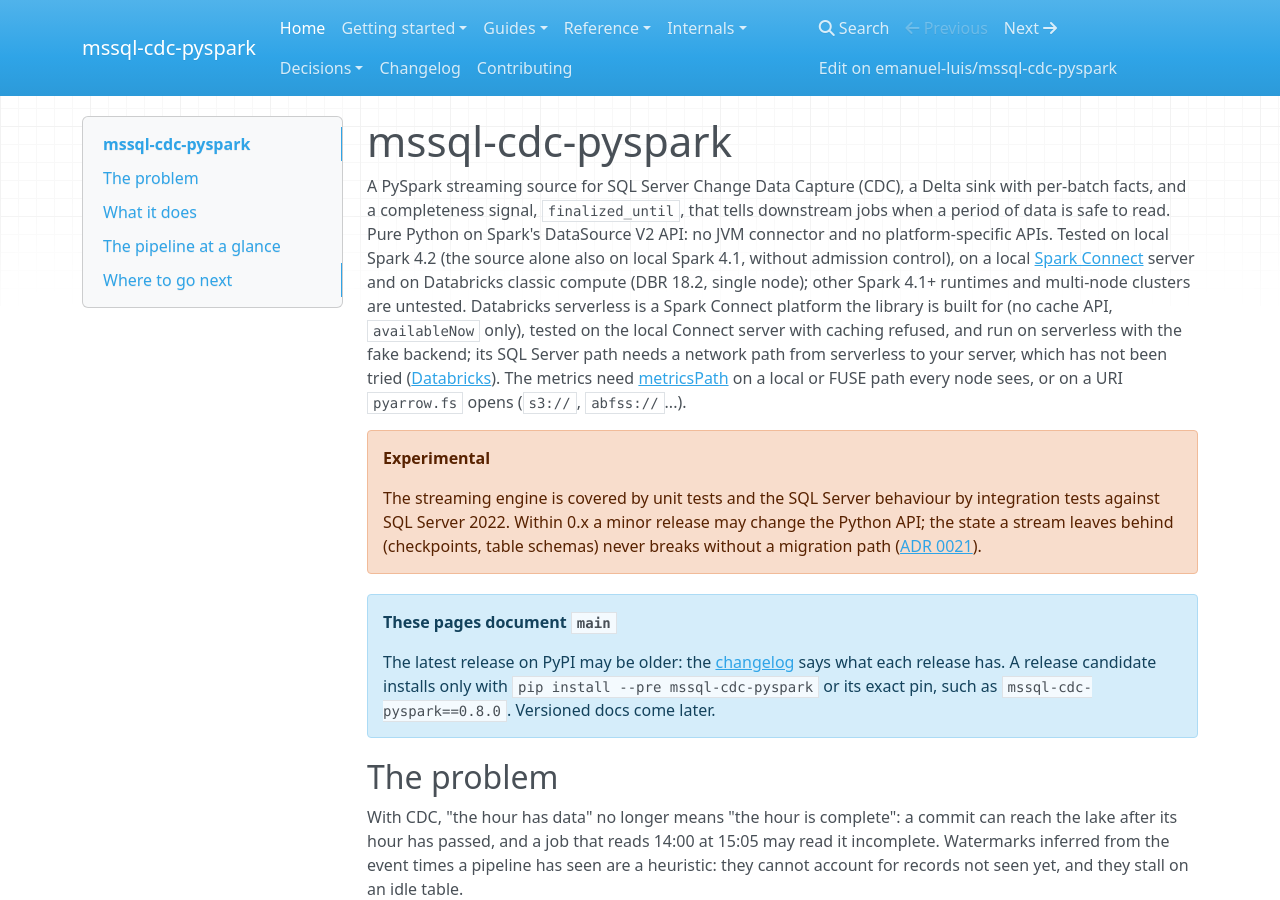
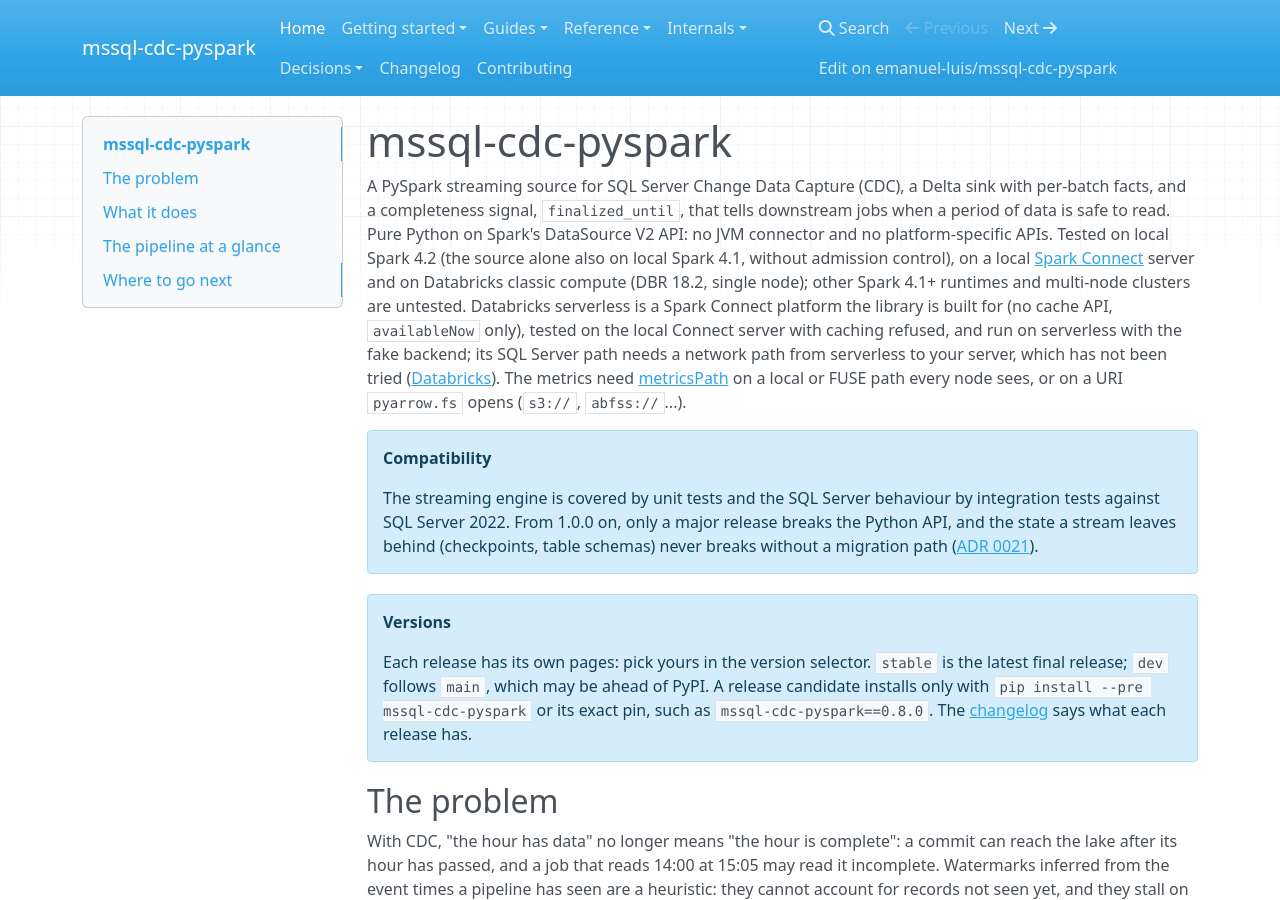
Before and after one commit to emanuel-luis/mssql-cdc-pyspark, an MkDocs documentation site: the page built from docs/index.md, in a window 1280 px wide and 900 px high. Built offline with MkDocs 1.6.1, drawn with Linux system fonts in a browser that asks for light colours; nearby versions of some CDN libraries.

Commit message:
docs: the 1.x policy where users read it; pages for the versioned site
1.0.0rc1 ships the 1.x promise (ADR 0021 amendment 11), but its PyPI page,
docs home, CHANGELOG preamble, ROADMAP and SECURITY still stated the 0.x
rule that a minor may break the API. They now state the 1.x one: a patch
fixes, a minor adds and deprecates, only a major breaks. Breaks, removals
included, are listed under "Breaking" (the amendment said "Removed"; api.md,
types.py and every changelog so far say "Breaking").

- CHANGELOG: a Breaking entry for the four names that left
  mssql_cdc.__all__: type checkers reject the import and a star import no
  longer binds them, with no warning on that path.
- docs/index.md and installation.md no longer say the pages document main
  and that versioned docs come later: each version has its own pages.
- SECURITY: releases before 1.0.0rc1 have no GitHub attestation, so only
  PyPI's check applies to them.
- Public docstrings no longer name _run, REPORT_COLUMNS, SqlCdcClient or
  plan_chunks, as the CHANGELOG's Fixed entry says.

```diff
--- a/docs/index.md
+++ b/docs/index.md
@@ -14,18 +14,19 @@ serverless to your server, which has not been tried ([Databricks](DATABRICKS.md)
 [metricsPath](reference/options.md#metricspath) on a local or FUSE path every node sees, or
 on a URI `pyarrow.fs` opens (`s3://`, `abfss://`...).
 
-!!! warning "Experimental"
+!!! note "Compatibility"
     The streaming engine is covered by unit tests and the SQL Server behaviour by
-    integration tests against SQL Server 2022. Within 0.x a minor release may change the
-    Python API; the state a stream leaves behind (checkpoints, table schemas) never breaks
-    without a migration path ([ADR 0021](decisions/0021-compatibility-policy-for-0x.md)).
+    integration tests against SQL Server 2022. From 1.0.0 on, only a major release breaks
+    the Python API, and the state a stream leaves behind (checkpoints, table schemas) never
+    breaks without a migration path ([ADR 0021](decisions/0021-compatibility-policy-for-0x.md)).
 
-!!! note "These pages document `main`"
-    The latest release on PyPI may be older: the
+!!! note "Versions"
+    Each release has its own pages: pick yours in the version selector. `stable` is the
+    latest final release; `dev` follows `main`, which may be ahead of PyPI. A release
+    candidate installs only with `pip install --pre mssql-cdc-pyspark` or its exact pin,
+    such as `mssql-cdc-pyspark==0.8.0`. The
     [changelog](https://github.com/emanuel-luis/mssql-cdc-pyspark/blob/main/CHANGELOG.md)
-    says what each release has. A release candidate installs only with
-    `pip install --pre mssql-cdc-pyspark` or its exact pin, such as
-    `mssql-cdc-pyspark==0.8.0`. Versioned docs come later.
+    says what each release has.
 
 ## The problem
 
```
Also changed, not shown: CHANGELOG.md (+18 -10 lines), README.md (+14 -11 lines), SECURITY.md (+6 -4 lines), docs/ROADMAP.md (+4 -3 lines), docs/decisions/0021-compatibility-policy-for-0x.md (+2 -2 lines), docs/getting-started/installation.md (+5 -5 lines), docs/reference/api.md (+4 -3 lines), 4 other files.
